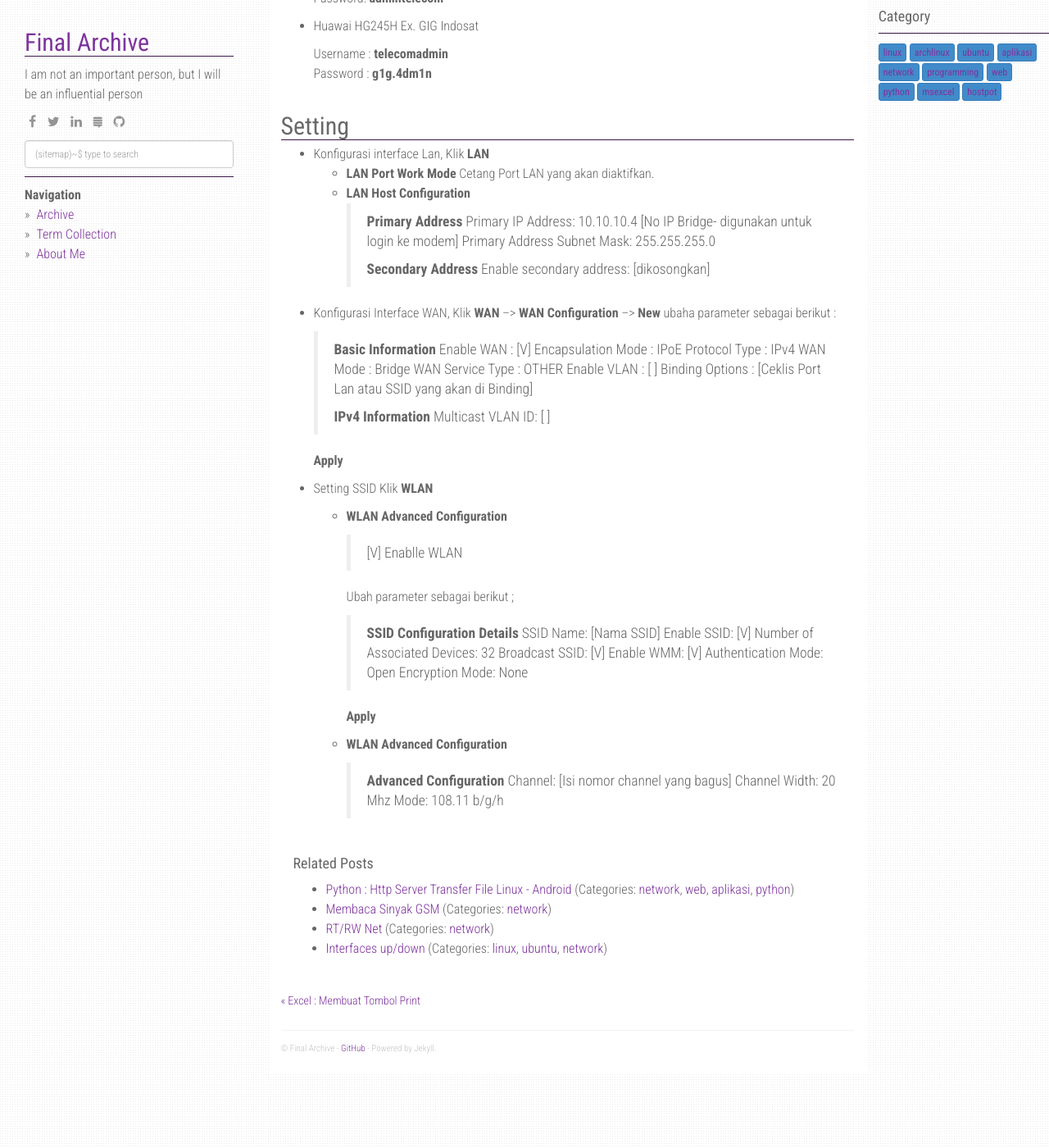
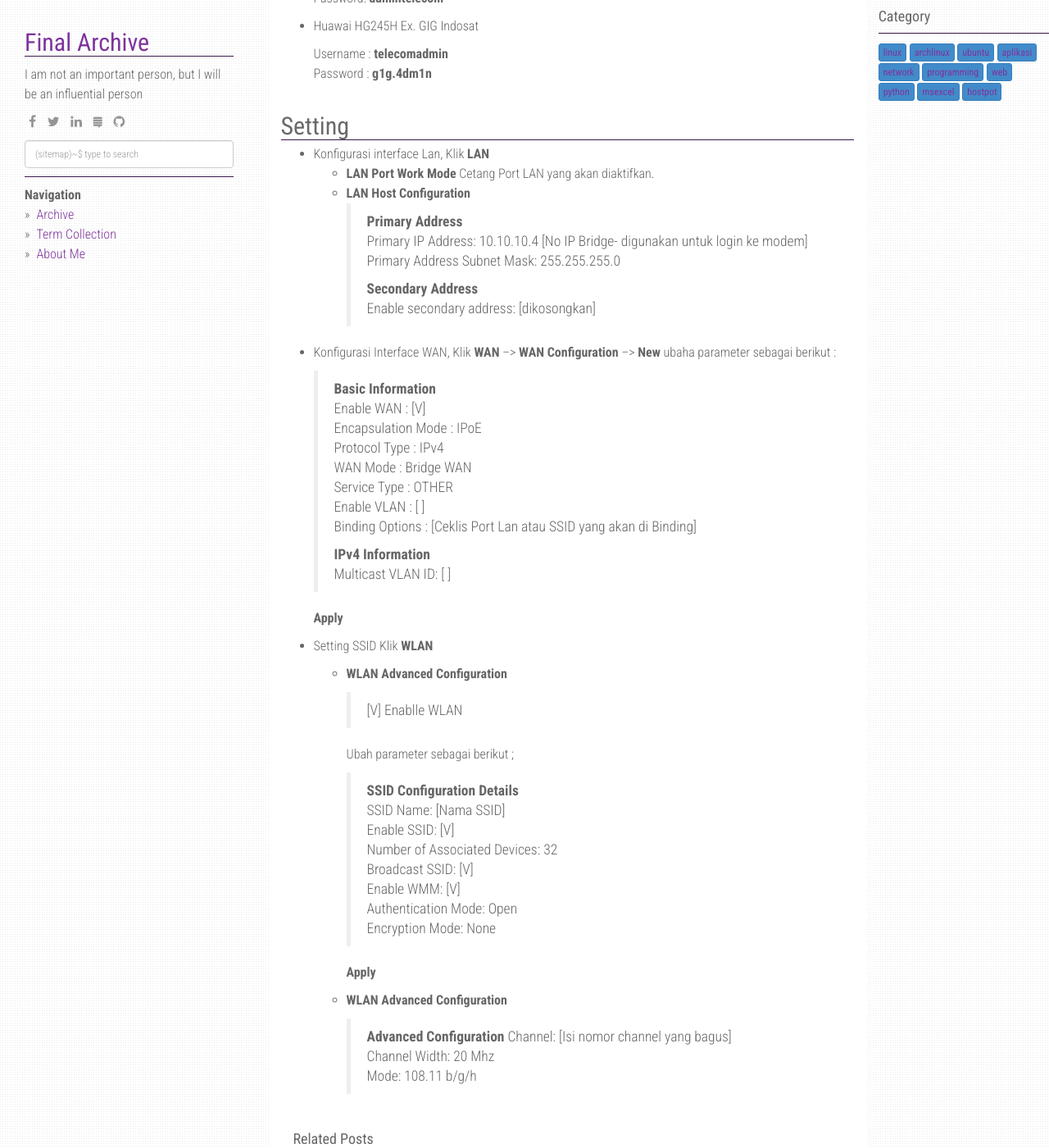
Before and after one commit to finalarchive/finalarchive.github.io, a Jekyll site: the page built from _posts/2020-10-17-Setting-Huawei-HG8245H-Model-Bridge.md, in a window 1280 px wide and 1400 px high, scrolled down 391 px. Shown: the whole window at 82% size. Built offline with Jekyll 4.4.1, drawn with Linux system fonts in a browser that asks for light colours; nearby versions of some CDN libraries.

Commit message:
20201018

```diff
--- a/_posts/2020-10-17-Setting-Huawei-HG8245H-Model-Bridge.md
+++ b/_posts/2020-10-17-Setting-Huawei-HG8245H-Model-Bridge.md
@@ -31,26 +31,26 @@ permalink: /:year/:month/:title
 * Konfigurasi interface Lan, Klik **LAN**
 	* **LAN Port Work Mode** Cetang Port LAN yang akan diaktifkan.
 	* **LAN Host Configuration**
-		>**Primary Address**
-		>Primary IP Address: 10.10.10.4 [No IP Bridge- digunakan untuk login ke modem]
-		>Primary Address Subnet Mask: 255.255.255.0
+		>**Primary Address**<br>
+		>Primary IP Address: 10.10.10.4 [No IP Bridge- digunakan untuk login ke modem]<br>
+		>Primary Address Subnet Mask: 255.255.255.0<br>
 		>
-		>**Secondary Address**
-		>Enable secondary address: [dikosongkan]
+		>**Secondary Address**<br>
+		>Enable secondary address: [dikosongkan]<br>
 
 * Konfigurasi Interface WAN, Klik **WAN** --> **WAN Configuration** --> **New** ubaha parameter sebagai berikut :
 
-  >**Basic Information**
-  >Enable WAN : [V]
-  >Encapsulation Mode : IPoE
-  >Protocol Type : IPv4
-  >WAN Mode : Bridge WAN
-  >Service Type : OTHER
-  >Enable VLAN : [ ]
+  >**Basic Information**<br>
+  >Enable WAN : [V]<br>
+  >Encapsulation Mode : IPoE<br>
+  >Protocol Type : IPv4<br>
+  >WAN Mode : Bridge WAN<br>
+  >Service Type : OTHER<br>
+  >Enable VLAN : [ ]<br>
   >Binding Options : [Ceklis Port Lan atau SSID yang akan di Binding]
   >
-  >**IPv4 Information**
-  >Multicast VLAN ID: [ ]
+  >**IPv4 Information**<br>
+  >Multicast VLAN ID: [ ]<br>
 
   **Apply**
 
@@ -62,20 +62,20 @@ permalink: /:year/:month/:title
 
 	  Ubah parameter sebagai berikut ;
 
-	  >**SSID Configuration Details**
-	  >SSID Name: [Nama SSID]
-	  >Enable SSID: [V]
-	  >Number of Associated Devices: 32
-	  >Broadcast SSID: [V]
-	  >Enable WMM: [V]
-	  >Authentication Mode: Open
-	  >Encryption Mode: None
+	  >**SSID Configuration Details**<br>
+	  >SSID Name: [Nama SSID]<br>
+	  >Enable SSID: [V]	<br>
+	  >Number of Associated Devices: 32<br>
+	  >Broadcast SSID: [V]<br>
+	  >Enable WMM: [V]<br>
+	  >Authentication Mode: Open<br>
+	  >Encryption Mode: None<br>
 
   	**Apply**
 
   * **WLAN Advanced Configuration**
 
     >**Advanced Configuration**
-	>Channel: [Isi nomor channel yang bagus]
-	>Channel Width:	20 Mhz
+	>Channel: [Isi nomor channel yang bagus]<br>
+	>Channel Width:	20 Mhz<br>
 	>Mode: 108.11 b/g/h
```
